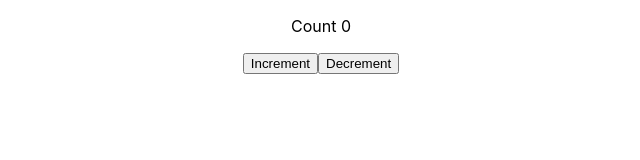
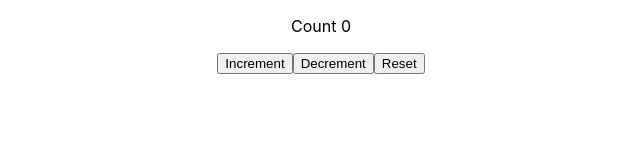
Before and after one commit to hafiztalhakhgll/react-typescript, a React (Create React App) app: page / in a window 1280 px wide. Shown: the top 160 px of the page, without its empty margins (319-959 px from the left). Built offline with nearby package versions, Linux system fonts and the light colour scheme.

Commit message:
useReducer more strict Action types

```diff
--- a/src/components/Counter.tsx
+++ b/src/components/Counter.tsx
@@ -4,10 +4,16 @@
   count: number;
 };
 
-type CounterAction = {
-  type: string;
+type CounterUpdateAction = {
+  type: "increment" | "decrement";
   payload: number;
 };
+
+type CounterResetAction = {
+  type: "reset";
+};
+
+type CounterAction = CounterUpdateAction | CounterResetAction;
 
 const initialState = {
   count: 0
@@ -19,6 +25,8 @@
       return { count: state.count + action.payload };
     case "decrement":
       return { count: state.count - action.payload };
+    case "reset":
+      return initialState;
     default:
       return state;
   }
@@ -36,6 +44,8 @@
       <button onClick={() => dispatch({ type: "decrement", payload: 1 })}>
         Decrement
       </button>
+
+      <button onClick={() => dispatch({ type: "reset" })}>Reset</button>
     </div>
   );
 }
```
